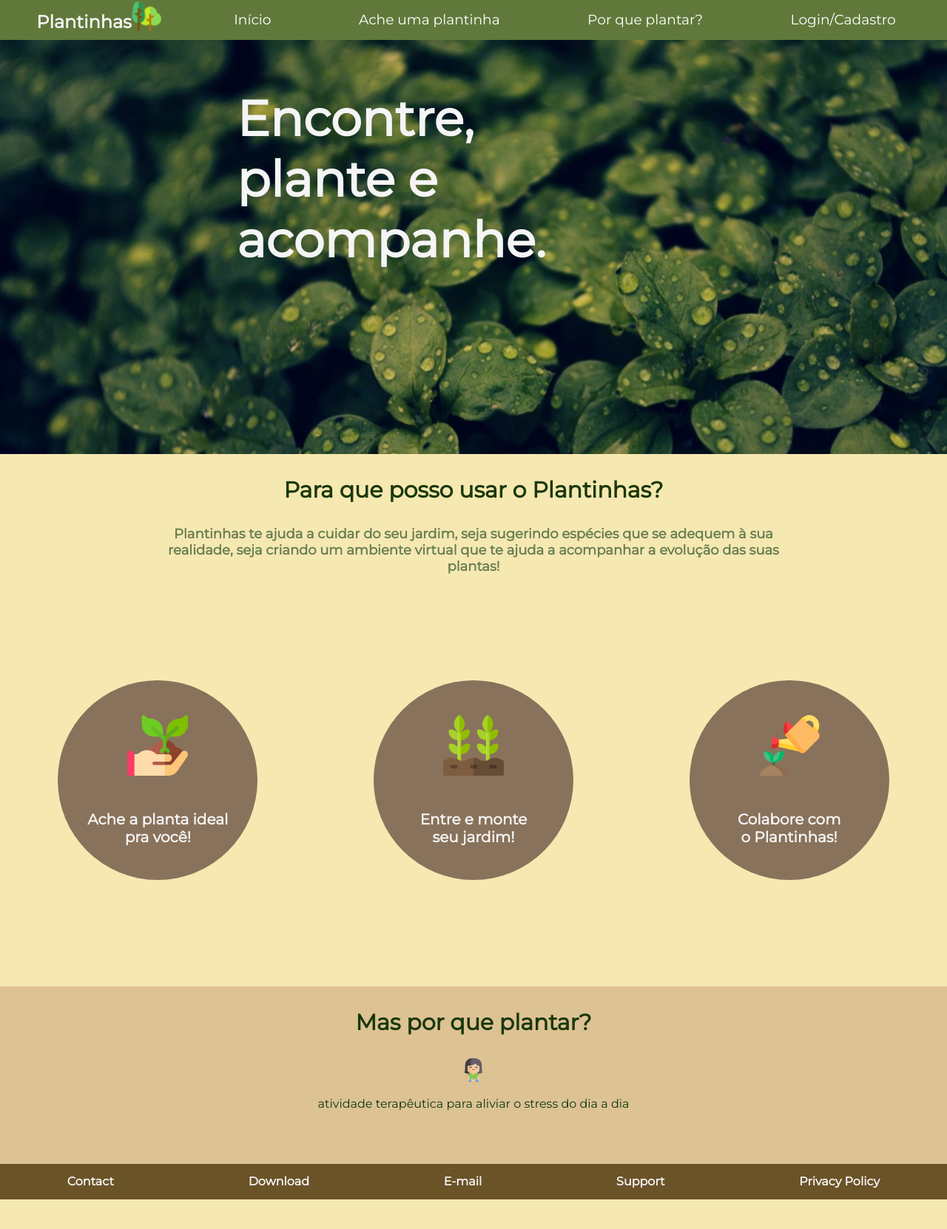
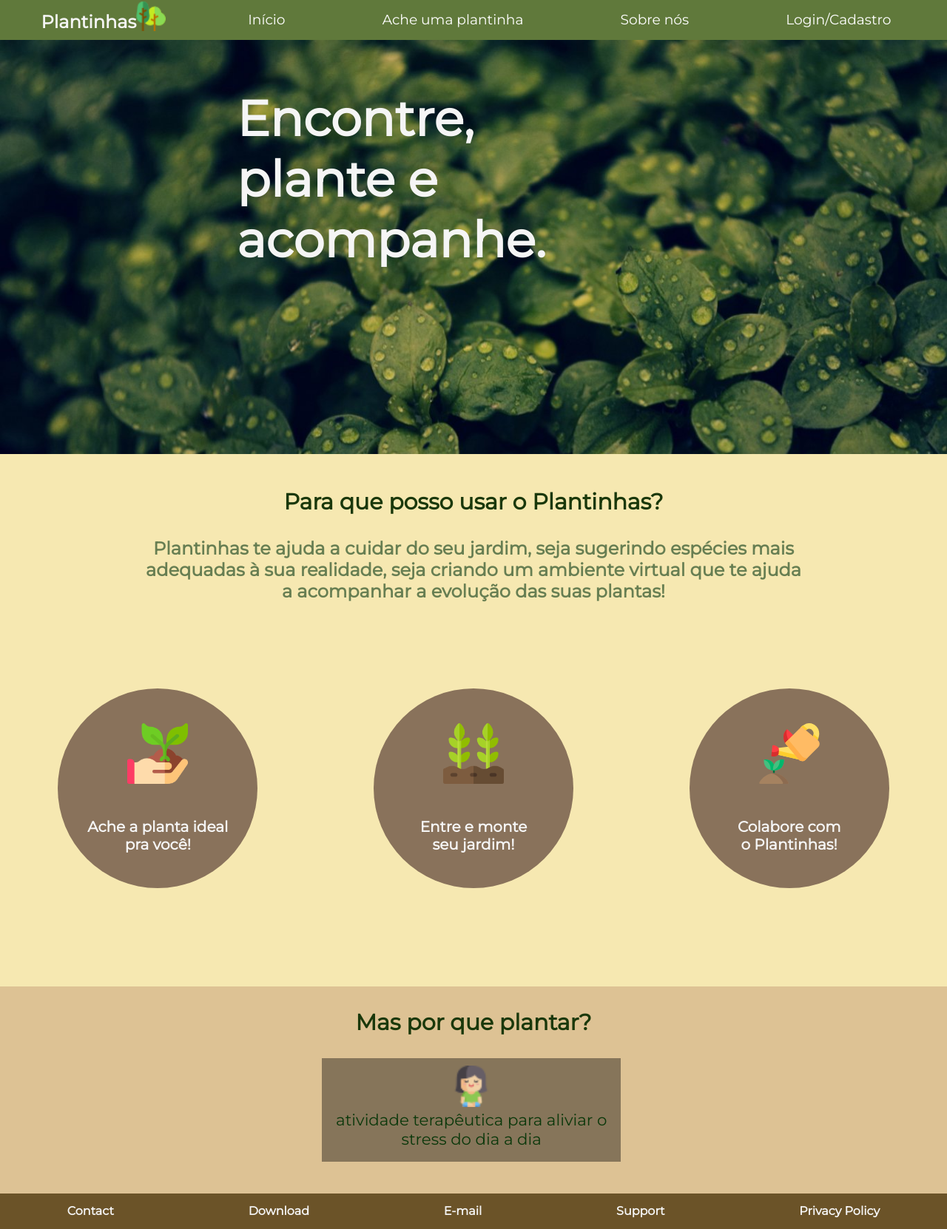
Before and after one commit to carlaque/Plantinhas, a Django app: page / in a window 1280 px wide. Shown: the whole page at 74% size. Before the commit the page ends 1622 px from the top, so only its background shows below. Run offline with Django 3.2, Linux system fonts and the light colour scheme; data comes from the database, SQL or seed files in the repository; parts of the project's set-up code (start-up, migrations or seed data) failed here and were passed over.

Commit message:
pagina index section

```diff
--- a/website/static/css/styles.css
+++ b/website/static/css/styles.css
@@ -30,7 +30,179 @@ section{
     grid-area: 'sec'
 }
 
+/* PAGINA INDEX */
+.pag-index header h4{
+    align-items: center;
+    color: #677E52;
+    display: flex;
+    font-size: 18pt;
+    text-align: center;
+    justify-content: center;
+    margin: 0;
+}
 
+.pag-index header h3{
+    color: #1a380b;
+    font-size: 30px;
+}
+
+.pag-index .header_espaço{
+    width: 35px;
+    display: flex;
+    justify-content: space-around;
+}
+
+.pag-index .header_linha{
+    height: 250px;
+    width: 3px;
+    background-color: #146b71;
+}
+
+.pag-index .header_lanha{
+    height: 3px;
+    width: 700px;
+    background-color: #677E52;
+}
+
+.header_opcoes{
+    display: flex;
+    justify-content: space-around;
+    align-items: center;
+    height: 70%;
+    width: 100%;
+}
+
+.header_paragrafo{
+    width: 70%;
+    display: flex;
+    justify-content: center;
+    align-items: center;
+}
+
+.opcoes:hover{
+    background: #677E52;
+    -webkit-transform: scale(1.2);
+    -ms-transform: scale(1.2);
+    transform: scale(1.2);
+}
+
+.opcoes{
+    align-items: center;
+    background-color: #89725B;
+    border-radius: 50%;
+    cursor: pointer;
+    display: flex;
+    flex-direction: column;
+    font-size: 20pt;
+    height: 270px;
+    justify-content: space-evenly;
+    width: 270px;
+}
+
+.opcoes  a{
+    text-decoration: none;
+    color: whitesmoke;
+    font-size: 20px;
+    text-align: center;
+    font-stretch: narrower;
+}
+
+.pag-index {
+    display: grid;
+    grid-template-areas: 'main main main main'
+                         'header header header header'
+                         'section section section section';
+    grid-template-columns: 24.7vw 24.7vw 24.7vw;
+    grid-template-rows: 70vh 90vh 35vh;
+    font-family: 'Montserrat', sans-serif;
+}
+
+.pag-index main div{
+    width:30vw;
+}
+
+.pag-index main{
+    grid-area: main;
+    background-image: url("../imagens/background-plantinha.jpg");
+    background-repeat: no-repeat;
+    background-size: cover;
+}
+
+.pag-index main div{
+    margin-left:25vw;
+    margin-top: 65px;
+}
+
+.pag-index main h1{
+    text-align: left;
+    color: whitesmoke;
+    -webkit-animation: fadeIn 5s ease-in-out;
+    -moz-animation: fadeIn 5s ease-in-out;
+    -o-animation: fadeIn 5s ease-in-out;
+    animation: fadeIn 5s ease-in-out;
+    -webkit-animation-fill-mode:forwards;
+    -moz-animation-fill-mode:forwards;
+    -o-animation-fill-mode:forwards;
+    animation-fill-mode:forwards;
+    font-size: 50pt;
+}
+
+.pag-index header{
+    grid-area: header;
+    display: flex;
+    justify-content: center;
+    align-items: center;
+    flex-direction: column;
+}
+
+.pag-index section{
+    grid-area: section;
+    background-color: rgba(209, 177, 134, 0.671);
+    text-align: center;
+}
+
+.pag-index section div:nth-last-child(1){
+    margin-left:34%;
+    height:15vh;
+    width:30vw;
+    padding: 10px;
+    background-color: rgba(0, 0, 0, 0.397);
+}
+
+.pag-index section h3{
+    color: #1a380b;
+    font-size: 30px;
+}
+
+.pag-index section h4{
+    color: #677E52;
+    font-size: 20px;
+    opacity: 1;
+    transition-delay: 1;
+}
+.pag-index section p{
+    font-size:16pt;
+    margin:0;
+}
+.pag-index section img{
+    height:7vh;
+}
+
+.pag-index header div img{
+    margin: 0;
+    max-width: 1000px;
+    max-height: 82px;
+}
+
+.pag-index footer{
+    grid-area: footer;
+}
+
+
+
+
+
+/* PAGINA LOGIN */
 
 .entrar, .cadastrar{
     border:5px solid #3E8914;
@@ -72,97 +244,6 @@ section{
     font-size: 30px;
 }
 
-.header_paragrafo{
-    width: 70%;
-}
-
-.pag-index header h4{
-    color: #677E52;
-    font-size: 18px;
-    display: flex;
-    text-align: center;
-    justify-content: center;
-    align-items: center;
-
-}
-
-.pag-index header{
-    display: flex;
-    justify-content: center;
-    align-items: center;
-}
-
-.header_paragrafo{
-    display: flex;
-    justify-content: center;
-    align-items: center;
-}
-
-.pag-index header h3{
-    color: #1a380b;
-    font-size: 30px;
-}
-
-
-.pag-index .header_espaço{
-    width: 35px;
-    display: flex;
-    justify-content: space-around;
-}
-
-.pag-index .header_linha{
-    height: 250px;
-    width: 3px;
-    background-color: #146b71;
-}
-
-.pag-index .header_lanha{
-    height: 3px;
-    width: 700px;
-    background-color: #677E52;
-}
-
-.pag-index .header_opcoes{
-    display: flex;
-    justify-content: space-around;
-    align-items: center;
-    height: 100%;
-    width: 100%;
-}
-
-.opcoes:hover{
-    background: #677E52;
-    -webkit-transform: scale(1.2);
-    -ms-transform: scale(1.2);
-    transform: scale(1.2);
-}
-
-.opcoes{
-    align-items: center;
-    background-color: #89725B;
-    border-radius: 50%;
-    cursor: pointer;
-    display: flex;
-    flex-direction: column;
-    font-size: 20pt;
-    height: 270px;
-    justify-content: space-evenly;
-    width: 270px;
-}
-
-.opcoes  a{
-    text-decoration: none;
-    color: whitesmoke;
-    font-size: 20px;
-    text-align: center;
-    font-stretch: narrower;
-}
-
-.pag-index h4{
-    margin: 0px;
-    opacity: 1;
-}
-
 .pag-login{
     display: flex;
     flex-direction: row;
@@ -177,74 +258,8 @@ section{
     width: 20vw;
 }
 
-.pesquisar_plantinha{
-    display: flex;
-    justify-content: space-around;
-    align-items: center;
-}
-
 .pesquisar_regiao{
 margin: 1,1,1,1;
-}
-
-.pag-index {
-    display: grid;
-    grid-template-areas: 'main main main main'
-                         'header header header header'
-                         'section section section section';
-    grid-template-columns: 24.7vw 24.7vw 24.7vw;
-    grid-template-rows: 70vh 90vh 30vh;
-    font-family: 'Montserrat', sans-serif;
-}
-
-.pag-index main div{
-
-    width:30vw;
-
-}
-
-.pag-index main{
-    grid-area: main;
-    background-image: url("../imagens/background-plantinha.jpg");
-    background-repeat: no-repeat;
-    background-size: cover;
-}
-
-.pag-index main div{
-    margin-left:25vw;
-    margin-top: 65px;
-}
-
-.pag-index main h1{
-    text-align: left;
-    color: whitesmoke;
-    -webkit-animation: fadeIn 5s ease-in-out;
-    -moz-animation: fadeIn 5s ease-in-out;
-    -o-animation: fadeIn 5s ease-in-out;
-    animation: fadeIn 5s ease-in-out;
-    -webkit-animation-fill-mode:forwards;
-    -moz-animation-fill-mode:forwards;
-    -o-animation-fill-mode:forwards;
-    animation-fill-mode:forwards;
-    font-size: 50pt;
-}
-
-.pag-index section{
-    grid-area: section;
-    background-color: rgba(209, 177, 134, 0.671);
-    text-align: center;
-}
-
-.pag-index section h3{
-    color: #1a380b;
-    font-size: 30px;
-}
-
-.pag-index section h4{
-    color: #677E52;
-    font-size: 20px;
-    opacity: 1;
-    transition-delay: 1;
 }
 
 
@@ -285,26 +300,6 @@ nav h1{
 }
 
 
-
-
-/* .pag-index main{
-    grid-area: main;
-} */
-
-/* .pag-index footer{
-    grid-area: footer;
-    background-color: coral;
-    display: flex;
-    justify-content: space-around;
-} */
-
-.pag-index header{
-    grid-area: header;
-    display: flex;
-    flex-direction: column;
-
-}
-
 .sobrenos{
     display: flex;
     justify-content: center;
@@ -318,15 +313,6 @@ nav h1{
     align-items: center;
 }
 
-.pag-index header div img{
-    margin: 0;
-    max-width: 1000px;
-    max-height: 82px;
-}
-
-.pag-index footer{
-    grid-area: footer;
-}
 
 input{
     background-color: transparent;
--- a/website/templates/index.html
+++ b/website/templates/index.html
@@ -21,7 +21,7 @@
         </div>
         <a href="/">Início</a>
         <a href="/plantas/0">Ache uma plantinha</a>
-        <a href="#section">Por que plantar?</a>
+        <a href="#header">Sobre nós</a>
         <a href="/login">Login/Cadastro</a>
     </nav>
 
@@ -33,11 +33,12 @@
                     <h1>Encontre, plante e acompanhe.</h1>
                 </div>
             </main>
-            <header>
+
+            <header id="header">
                 <h3>Para que posso usar o Plantinhas?</h3>
                 <div class="header_paragrafo">
                     <h4>
-                        Plantinhas te ajuda a cuidar do seu jardim, seja sugerindo espécies que se adequem à sua
+                        Plantinhas te ajuda a cuidar do seu jardim, seja sugerindo espécies mais adequadas à sua
                         realidade, seja
                         criando um ambiente virtual que te ajuda a acompanhar a evolução das suas plantas!
                     </h4>
@@ -59,14 +60,12 @@
                     </div>
                 </div>
             </header>
+
             <section id="section">
-
-
                 <div>
                     <h3>Mas por que plantar?</h3>
                 </div>
                 <div>
-                    <!-- <p id = "sono"></p> -->
                     <img src="{% static 'imagens/icone-frase1.png' %}" alt="icone" id="trocarImagem">
                     <p id="sono"></p>
                 </div>
```
Also changed, not shown: 3 other files.
